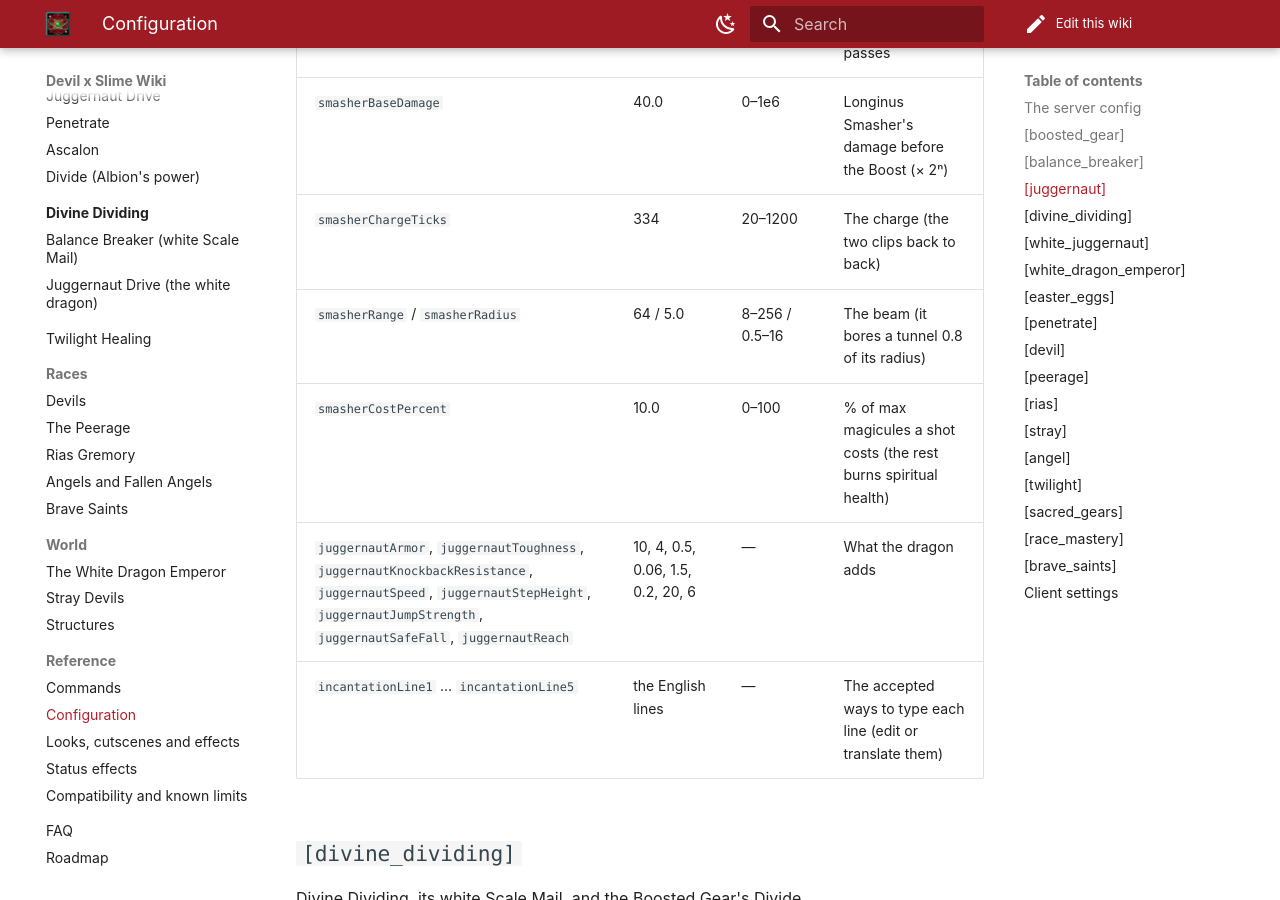
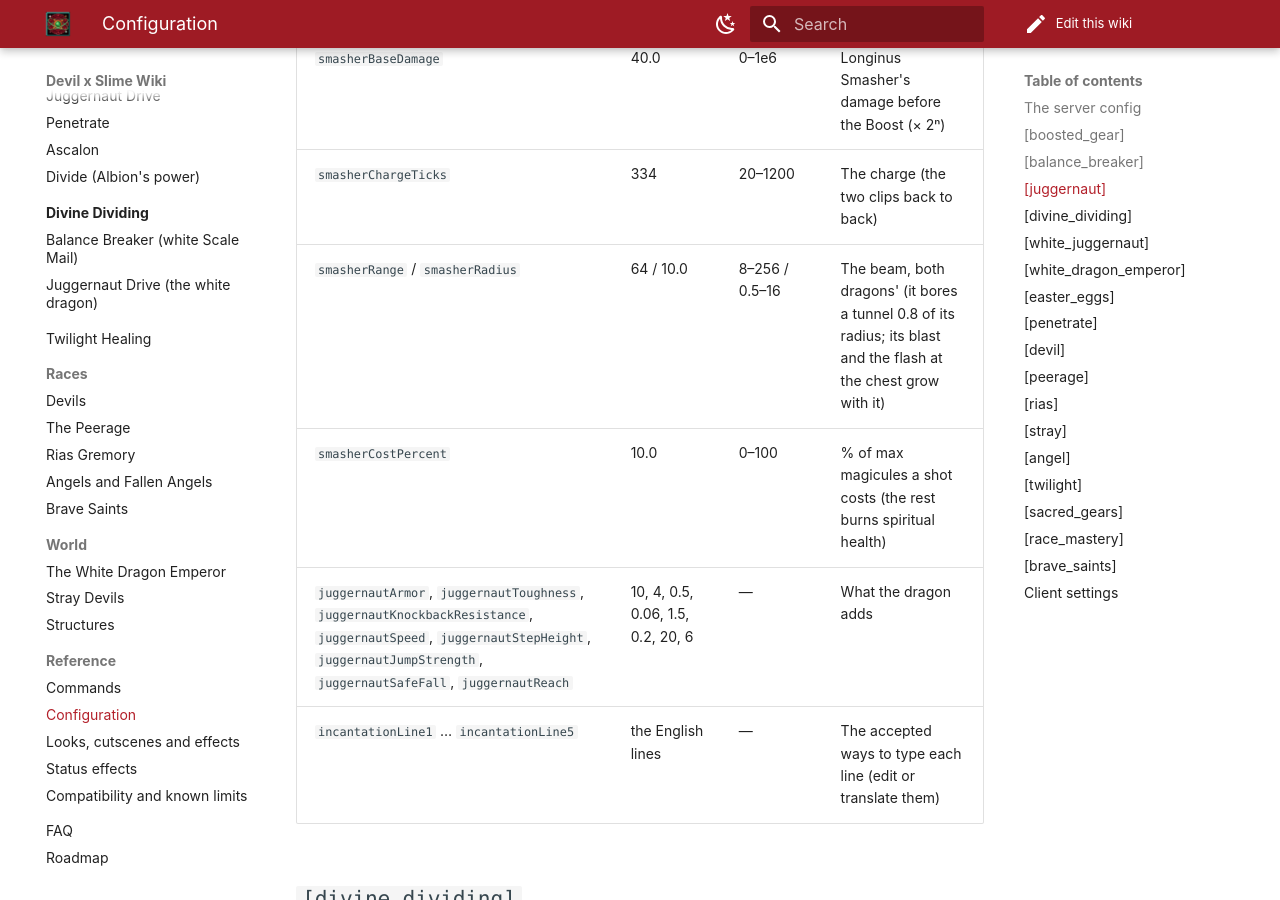
Before and after one commit to Malwikpl/devil-x-slime-wiki, an MkDocs documentation site: the page built from docs/reference/configuration.md, in a window 1280 px wide and 900 px high, scrolled down 8567 px. Built offline with MkDocs 1.6.1 and Material for MkDocs 9.7.7, drawn with Linux system fonts in a browser that asks for light colours; comment, search, counter and statistics services are not loaded.

Commit message:
The Longinus Smasher is 10 blocks around (0.1.87)
Both dragons' beams doubled in width; smasherRadius defaults to 10.

Co-Authored-By: Claude Opus 5.5 (1M context) <noreply@anthropic.com>

```diff
--- a/docs/reference/configuration.md
+++ b/docs/reference/configuration.md
@@ -118,7 +118,7 @@ Juggernaut Drive and the Longinus Smasher.
 | `juggernautLifespanPercent` / `lifespanFloorPercent` | 10 / 50 | 0–100 | Max health each Drive takes for good, and the debt it never passes |
 | `smasherBaseDamage` | 40.0 | 0–1e6 | Longinus Smasher's damage before the Boost (× 2ⁿ) |
 | `smasherChargeTicks` | 334 | 20–1200 | The charge (the two clips back to back) |
-| `smasherRange` / `smasherRadius` | 64 / 5.0 | 8–256 / 0.5–16 | The beam (it bores a tunnel 0.8 of its radius) |
+| `smasherRange` / `smasherRadius` | 64 / 10.0 | 8–256 / 0.5–16 | The beam, both dragons' (it bores a tunnel 0.8 of its radius; its blast and the flash at the chest grow with it) |
 | `smasherCostPercent` | 10.0 | 0–100 | % of max magicules a shot costs (the rest burns spiritual health) |
 | `juggernautArmor`, `juggernautToughness`, `juggernautKnockbackResistance`, `juggernautSpeed`, `juggernautStepHeight`, `juggernautJumpStrength`, `juggernautSafeFall`, `juggernautReach` | 10, 4, 0.5, 0.06, 1.5, 0.2, 20, 6 | — | What the dragon adds |
 | `incantationLine1` … `incantationLine5` | the English lines | — | The accepted ways to type each line (edit or translate them) |
```
Also changed, not shown: docs/boosted-gear/juggernaut-drive.md (+1 -1 lines), docs/divine-dividing/juggernaut-drive.md (+1 -1 lines).
